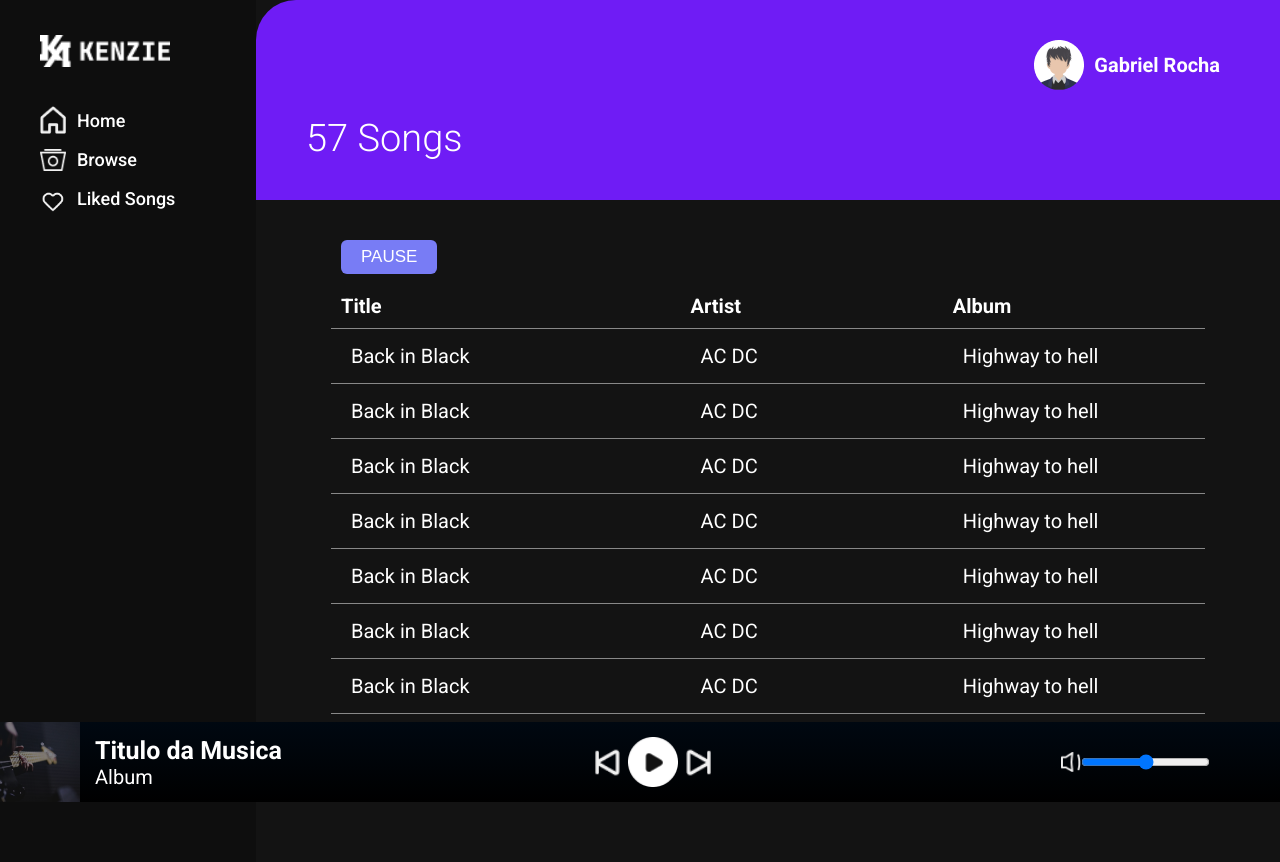
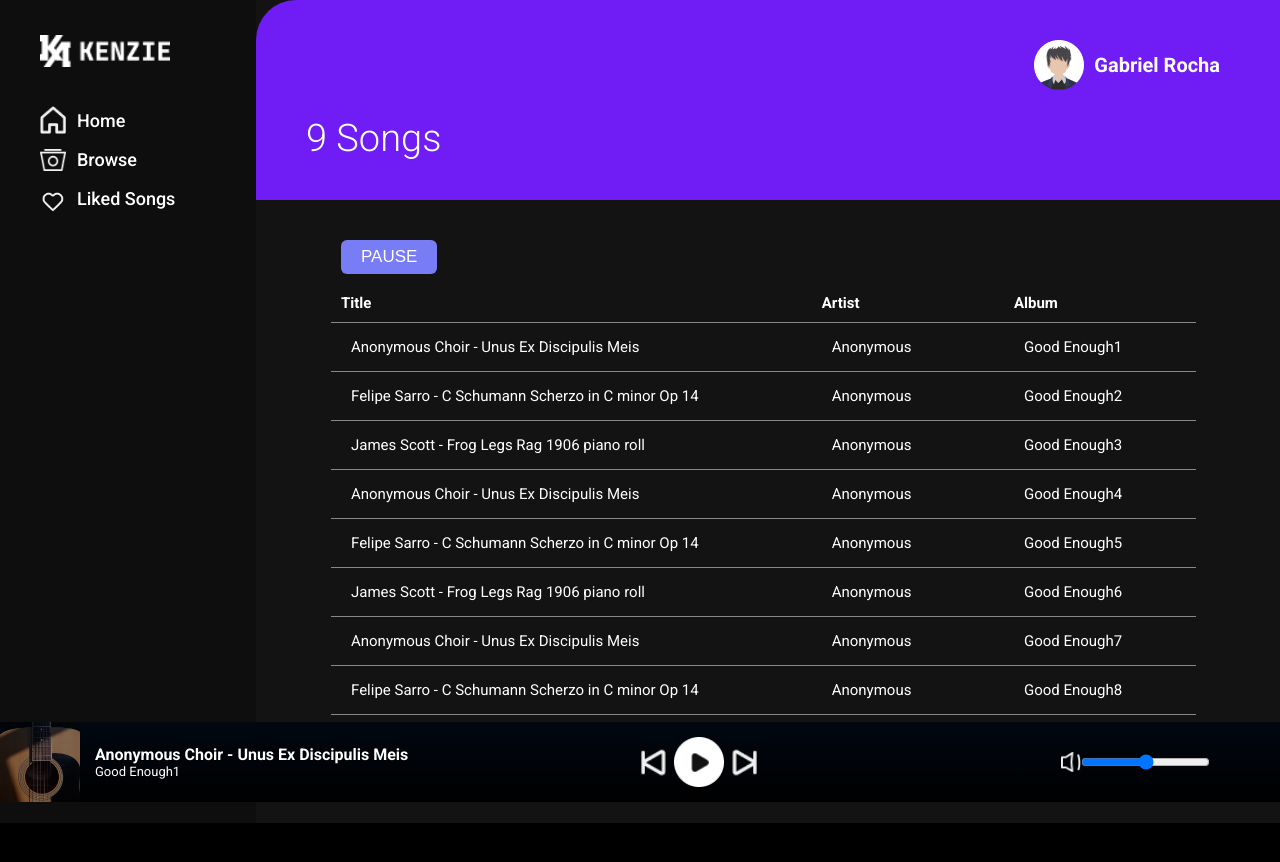
Before and after one commit to gabrielrochasouza/Maratona-kenzie-plataforma-streaming, a plain HTML site: page index.html in a window 1280 px wide. After the commit the page ends 823 px from the top, so only its background shows below. Drawn offline with Linux system fonts and the light colour scheme.

Commit message:
projeto finalizado

```diff
--- a/index.html
+++ b/index.html
@@ -26,19 +26,19 @@
                 <ul>
                     <a href="https://ufftech.com" target="_blank">
                         <li>
-                            <img src="src/img/icone1.png" alt="">
+                            <img src="src/img/icone1.png" alt="home icon">
                             <span>Home </span>
                         </li>
                     </a>
                     <a href="#">
                         <li>
-                            <img src="src/img/icone2.png" alt="">
+                            <img src="src/img/icone2.png" alt="browse icon">
                             <span>Browse</span>
                         </li>
                     </a>
                     <a href="#">
-                        <li>
-                            <img src="src/img/icone3.png" alt="">
+                        <li id="likeIconList">
+                            <img src="src/img/icone3.png" alt="like icon" id="likeIcon">
                             <span>Liked Songs</span>
                         </li>
                     </a>
@@ -66,7 +66,7 @@
 
             <div class="areadeMusicas">
 
-                <button>
+                <button id="btn__pausar">
                     Pause
                 </button>
                 <div class="areadeMusicas__Cabecalho">
@@ -78,47 +78,15 @@
                         </li>
                     </ul>
                 </div>
-                <ul class="lista-das-musicas">
-                    <li>
+                <ul class="lista-das-musicas" id="lista-das-musicas">
+                    <!--
+                        <li>
                         <p class="primeiro-item">Back in Black</p>
                         <p>AC DC</p>
                         <p>Highway to hell</p>
                     </li>
-                    <li>
-                        <p class="primeiro-item">Back in Black</p>
-                        <p>AC DC</p>
-                        <p>Highway to hell</p>
-                    </li>
-                    <li>
-                        <p class="primeiro-item">Back in Black</p>
-                        <p>AC DC</p>
-                        <p>Highway to hell</p>
-                    </li>
-                    <li>
-                        <p class="primeiro-item">Back in Black</p>
-                        <p>AC DC</p>
-                        <p>Highway to hell</p>
-                    </li>
-                    <li>
-                        <p class="primeiro-item">Back in Black</p>
-                        <p>AC DC</p>
-                        <p>Highway to hell</p>
-                    </li>
-                    <li>
-                        <p class="primeiro-item">Back in Black</p>
-                        <p>AC DC</p>
-                        <p>Highway to hell</p>
-                    </li>
-                    <li>
-                        <p class="primeiro-item">Back in Black</p>
-                        <p>AC DC</p>
-                        <p>Highway to hell</p>
-                    </li>
-                    <li>
-                        <p class="primeiro-item">Back in Black</p>
-                        <p>AC DC</p>
-                        <p>Highway to hell</p>
-                    </li>
+                    -->
+
                 </ul>
 
 
@@ -128,11 +96,11 @@
 
         <div class="areaPlayer">
             <figure class="imagemMusica">
-                <img src="src/img/album3.jpeg" alt="album"/>
+                <img src="src/img/album3.jpeg" id="fotoMusicaAtual" alt="album"/>
                 <figcaption class="hidden">Album</figcaption>
                 <div class="infoMusica">
-                    <h2>Titulo da Musica</h2>
-                    <p>Album</p>
+                    <h2 id="tituloMusicaAtual">Titulo da Musica</h2>
+                    <p id="tituloAlbumAtual">Album</p>
 
                 </div>
             </figure>
@@ -140,21 +108,23 @@
 
 
             <div class="areaPlayer__controls">
-                <img src="src/img/previous.png" class="previous" alt="previous">
-                <img src="src/img/play.png" class="play" alt="play">
-                <img src="src/img/next.png" class="next" alt="next">
+                <img src="src/img/previous.png" class="previous" alt="previous" id="previous">
+                <img src="src/img/play.png" class="play" alt="play" id="btn__player">
+                <img src="src/img/next.png" class="next" alt="next" id="next">
+
+                <audio src="" id="audioPlayer" ></audio>
             </div>
 
             <div class="areaVolume">
-                <img src="src/img/volume.png" alt="volume"/>
-                <input type="range" class="bar"/>
+                <img src="src/img/volume.png" alt="volume" id="btn__volume"/>
+                <input type="range" class="bar" id="range__volume" max="1" value="0.5" step="0.05"/>
             </div>
 
         </div>
 
 
     </main>
-
+    <script src="./src/js/script.js" type="module"></script>
 
 </body>
 </html>
--- a/src/css/style.css
+++ b/src/css/style.css
@@ -96,7 +96,7 @@ main{
 
     color: white;
     padding: 30px 15px;
-    min-height: 630px;
+    min-height: 430px;
 }
 .Bloco-Musicas .areadeMusicas button{
     background: #787cf5;
@@ -120,14 +120,14 @@ main{
     display: flex;
 }
 .Bloco-Musicas .areadeMusicas .areadeMusicas__Cabecalho p{
-    width: 30%;
+    width: 22%;
     padding: 10px;
     border-bottom: 0.5px solid rgb(136, 136, 136);
     color: white;
     font-weight: 600;
 }
 .Bloco-Musicas .areadeMusicas .areadeMusicas__Cabecalho .primeiro-item{
-    width: 40%;
+    width: 55%;
 }
 
 
@@ -148,18 +148,18 @@ main{
     min-height: 200px;
     height: 400px;
     overflow-y: scroll;
-    margin-bottom: 150px;
+    margin-bottom: 70px;
 }
 .Bloco-Musicas .areadeMusicas .lista-das-musicas li{
     display: flex;
 
 }
-.Bloco-Musicas .areadeMusicas .lista-das-musicas p{
-    width: 30%;
+.Bloco-Musicas .areadeMusicas .lista-das-musicas  p{
+    width: 22%;
     padding: 10px;
     border-bottom: 0.5px solid rgb(136, 136, 136);
     color: white;
-    font-size: 15px;
+    font-size: 11px;
     display: flex;
     align-items: center;
 }
@@ -167,7 +167,7 @@ main{
     background-color: rgb(31, 31, 31);
 }
 .Bloco-Musicas .areadeMusicas .lista-das-musicas .primeiro-item{
-    width: 40%;
+    width: 55%;
 }
 
 
@@ -195,13 +195,13 @@ main{
 }
 .areaPlayer .infoMusica{
     margin-left: 15px;
-
+    width: 105px;
 }
 .areaPlayer .infoMusica h2{
-    font-size: 12px;
+    font-size: 9px;
 }
 .areaPlayer .infoMusica p{
-    font-size: 12px;
+    font-size: 7px;
 }
 .areaPlayer .areaPlayer__controls{
     display: flex;
@@ -279,11 +279,14 @@ main{
     margin-right: 11px;
     width: 26px;
 }
+.areaPlayer .infoMusica {
+    width:488px;
+}
 .areaPlayer .infoMusica h2{
-    font-size: 25px;
+    font-size: 16px;
 }
 .areaPlayer .infoMusica p{
-    font-size: 20px;
+    font-size: 13px;
 }
 .Bloco-Musicas .Banner{
     height: 200px;
@@ -309,6 +312,11 @@ main{
 .areaPlayer .areaPlayer__controls .previous{
     width: 35px;
 }
+
+.areaPlayer .areaPlayer__controls{
+    width: 366px;
+}
+
 .areaPlayer .areaPlayer__controls .play{
     width: 50px;
 }
@@ -319,7 +327,7 @@ main{
     padding: 30px 75px;
 }
 .Bloco-Musicas .areadeMusicas p{
-    font-size: 20px !important;
+    font-size: 15px !important;
 }
 .areaPlayer .areaVolume{
 
--- a/src/js/baseMusicas.js
+++ b/src/js/baseMusicas.js
@@ -2,57 +2,66 @@ const baseMusicas = [
     {
         'name': 'Anonymous Choir - Unus Ex Discipulis Meis',
         'artist': 'Anonymous',
-        'path': './src/musics/Anonymous_Choir_-_Unus_Ex_Discipulis_Meis.mp3',
-        'album': 'Good Enough',
+        'path': './src/audio/Anonymous_Choir_-_Unus_Ex_Discipulis_Meis.mp3',
+        'album': 'Good Enough1',
+        'image':'./src/img/album1.jpeg'
     },
     {
         'name': 'Felipe Sarro - C Schumann Scherzo in C minor Op 14',
         'artist': 'Anonymous',
-        'path': './src/musics/Felipe_Sarro_-_11_-_C_Schumann_Scherzo_in_C_minor_Op_14.mp3',
-        'album': 'Good Enough',
+        'path': './src/audio/Felipe_Sarro_-_11_-_C_Schumann_Scherzo_in_C_minor_Op_14.mp3',
+        'album': 'Good Enough2',
+        'image':'./src/img/album2.jpeg'
     },
     {
         'name': 'James Scott - Frog Legs Rag 1906 piano roll',
         'artist': 'Anonymous',
-        'path': './src/musics/James_Scott_-_01_-_Frog_Legs_Rag_1906_piano_roll.mp3',
-        'album': 'Good Enough',
+        'path': './src/audio/James_Scott_-_01_-_Frog_Legs_Rag_1906_piano_roll.mp3',
+        'album': 'Good Enough3',
+        'image':'./src/img/album3.jpeg'
     },
     {
         'name': 'Anonymous Choir - Unus Ex Discipulis Meis',
         'artist': 'Anonymous',
-        'path': './src/musics/Anonymous_Choir_-_Unus_Ex_Discipulis_Meis.mp3',
-        'album': 'Good Enough',
+        'path': './src/audio/Anonymous_Choir_-_Unus_Ex_Discipulis_Meis.mp3',
+        'album': 'Good Enough4',
+        'image':'./src/img/album1.jpeg'
     },
     {
         'name': 'Felipe Sarro - C Schumann Scherzo in C minor Op 14',
         'artist': 'Anonymous',
-        'path': './src/musics/Felipe_Sarro_-_11_-_C_Schumann_Scherzo_in_C_minor_Op_14.mp3',
-        'album': 'Good Enough',
+        'path': './src/audio/Felipe_Sarro_-_11_-_C_Schumann_Scherzo_in_C_minor_Op_14.mp3',
+        'album': 'Good Enough5',
+        'image':'./src/img/album2.jpeg'
     },
     {
         'name': 'James Scott - Frog Legs Rag 1906 piano roll',
         'artist': 'Anonymous',
-        'path': './src/musics/James_Scott_-_01_-_Frog_Legs_Rag_1906_piano_roll.mp3',
-        'album': 'Good Enough',
+        'path': './src/audio/James_Scott_-_01_-_Frog_Legs_Rag_1906_piano_roll.mp3',
+        'album': 'Good Enough6',
+        'image':'./src/img/album3.jpeg'
     },
     {
         'name': 'Anonymous Choir - Unus Ex Discipulis Meis',
         'artist': 'Anonymous',
-        'path': './src/musics/Anonymous_Choir_-_Unus_Ex_Discipulis_Meis.mp3',
-        'album': 'Good Enough',
+        'path': './src/audio/Anonymous_Choir_-_Unus_Ex_Discipulis_Meis.mp3',
+        'album': 'Good Enough7',
+        'image':'./src/img/album1.jpeg'
     },
     {
         'name': 'Felipe Sarro - C Schumann Scherzo in C minor Op 14',
         'artist': 'Anonymous',
-        'path': './src/musics/Felipe_Sarro_-_11_-_C_Schumann_Scherzo_in_C_minor_Op_14.mp3',
-        'album': 'Good Enough',
+        'path': './src/audio/Felipe_Sarro_-_11_-_C_Schumann_Scherzo_in_C_minor_Op_14.mp3',
+        'album': 'Good Enough8',
+        'image':'./src/img/album2.jpeg'
     },
     {
         'name': 'James Scott - Frog Legs Rag 1906 piano roll',
         'artist': 'Anonymous',
-        'path': './src/musics/James_Scott_-_01_-_Frog_Legs_Rag_1906_piano_roll.mp3',
-        'album': 'Good Enough',
+        'path': './src/audio/James_Scott_-_01_-_Frog_Legs_Rag_1906_piano_roll.mp3',
+        'album': 'Good Enough9',
+        'image':'./src/img/album3.jpeg'
     }
 ];
-var mensagem='ok'
-export {mensagem};
+
+export {baseMusicas};
--- a/src/js/script.js
+++ b/src/js/script.js
@@ -0,0 +1,202 @@
+import {baseMusicas} from "./baseMusicas.js";
+
+
+const listaDasMusicas=document.getElementById('lista-das-musicas')
+const player = document.getElementById('audioPlayer');
+const btn_pausar= document.getElementById('btn__pausar')
+const btn__player=document.getElementById('btn__player')
+
+const tituloMusicaAtual= document.getElementById('tituloMusicaAtual')
+const tituloAlbumAtual= document.getElementById('tituloAlbumAtual')
+
+const next =document.getElementById('next')
+const previous = document.getElementById('previous')
+
+const imagemAlbum=document.getElementById('fotoMusicaAtual')
+
+
+let numeroMusicaSelecionada=0
+
+/* Primeira musica a tocar automaticamente se apertar o play */
+player.src = baseMusicas[numeroMusicaSelecionada].path
+atualizarInfoMusica(numeroMusicaSelecionada)
+
+btn__player.dataset.id='pausado'
+/*------------------------------------*/
+
+const numSongs =document.getElementById('numSongs')
+numSongs.innerText=baseMusicas.length
+
+
+const likeIcon =document.getElementById('likeIcon')
+const likeIconList=document.getElementById('likeIconList')
+likeIconList.addEventListener('mouseover',()=>{
+    likeIcon.src= 'src/img/icone3-hover.png'
+})
+likeIconList.addEventListener('mouseout',()=>{
+    likeIcon.src ='src/img/icone3.png'
+})
+
+
+/**------------------------------------- */
+function criandoLinha(musica, musicaId){
+
+    const linhaMusica= document.createElement('li');
+    const linhaMusica__titulo= document.createElement('p');
+    const linhaMusica__artista= document.createElement('p');
+    const linhaMusica__album= document.createElement('p');
+
+    linhaMusica__titulo.className= 'primeiro-item';
+
+    linhaMusica.dataset.id = musicaId;
+    linhaMusica.setAttribute('id',`${musicaId}`)
+
+
+    linhaMusica.setC
+
+    linhaMusica.appendChild(linhaMusica__titulo);
+    linhaMusica.appendChild(linhaMusica__artista);
+    linhaMusica.appendChild(linhaMusica__album);
+
+    linhaMusica__titulo.innerText= musica.name
+    linhaMusica__artista.innerText= musica.artist
+    linhaMusica__album.innerText= musica.album
+
+    listaDasMusicas.appendChild(linhaMusica)
+
+    /* Função para tocar a música ao clicar em item da lista */
+    linhaMusica.addEventListener('click', (evento)=>{
+
+        console.log(evento.currentTarget.dataset.id)
+        let numeroMusicaSelecionada = Number(evento.currentTarget.dataset.id)
+        tocarMusica(numeroMusicaSelecionada);
+        atualizarInfoMusica(numeroMusicaSelecionada);
+        alterarCorMusicaSelecionada(numeroMusicaSelecionada)
+
+    })
+
+
+}
+
+function inserindoMusicasBaseDados() {
+    for(var i=0; i< baseMusicas.length   ; i++){
+
+        criandoLinha(baseMusicas[i] , i )
+    }
+}
+
+inserindoMusicasBaseDados();
+
+
+/* Função para tocar*/
+function tocarMusica(musicaSelecionada){
+    player.src = baseMusicas[musicaSelecionada].path
+    player.play()
+
+    btn__player.src="./src/img/pause.png"
+    btn__player.dataset.id='tocando'
+    alterarCorMusicaSelecionada(musicaSelecionada);
+}
+/**Função para atualizar informarções */
+function atualizarInfoMusica(musicaSelecionada){
+    tituloMusicaAtual.innerText=baseMusicas[musicaSelecionada].name
+    tituloAlbumAtual.innerText=baseMusicas[musicaSelecionada].album
+
+    imagemAlbum.src=baseMusicas[musicaSelecionada].image
+}
+/* Função para mudar cor da linha da musica */
+
+function alterarCorMusicaSelecionada(musicaSelecionada){
+    for(let contador=0; contador<baseMusicas.length ; contador++){
+        document.getElementById(`${contador}`).style.backgroundColor='#131313';
+        if(contador==musicaSelecionada){
+            document.getElementById(`${contador}`).style.backgroundColor='rgb(31, 31, 31)';
+        }
+    }
+}
+
+
+/**-------------------------------------- */
+
+/*   Botão para pausar   */
+btn_pausar.addEventListener('click', ()=>{
+
+    player.pause()
+    btn__player.src="src/img/play.png"
+    btn__player.dataset.id='pausado'
+
+})
+
+
+/* Função para o botão de pause */
+btn__player.addEventListener('click', (event)=>{
+
+    console.log(event.currentTarget.src)
+
+    if(btn__player.dataset.id=='tocando'){
+
+        player.pause();
+        btn__player.dataset.id='pausado'
+        btn__player.src="src/img/play.png"
+
+    }
+    else if(btn__player.dataset.id=='pausado'){
+
+        player.play()
+        btn__player.dataset.id='tocando'
+        btn__player.src="src/img/pause.png"
+
+
+    }
+
+})
+
+/**Avançar */
+next.addEventListener('click',()=>{
+    numeroMusicaSelecionada++
+    if(numeroMusicaSelecionada==baseMusicas.length){
+        numeroMusicaSelecionada=0;
+        tocarMusica(numeroMusicaSelecionada);
+        atualizarInfoMusica(numeroMusicaSelecionada);
+        alterarCorMusicaSelecionada(numeroMusicaSelecionada)
+    }
+    else{
+        tocarMusica(numeroMusicaSelecionada);
+        atualizarInfoMusica(numeroMusicaSelecionada);
+        alterarCorMusicaSelecionada(numeroMusicaSelecionada)
+    }
+})
+
+/*Voltar*/
+
+previous.addEventListener('click',()=>{
+    numeroMusicaSelecionada--;
+    if(numeroMusicaSelecionada==-1){
+        tocarMusica(baseMusicas.length-1);
+        atualizarInfoMusica(baseMusicas.length-1);
+        alterarCorMusicaSelecionada(numeroMusicaSelecionada)
+
+        numeroMusicaSelecionada=baseMusicas.length-1;
+    }
+        tocarMusica(numeroMusicaSelecionada);
+        atualizarInfoMusica(numeroMusicaSelecionada);
+        alterarCorMusicaSelecionada(numeroMusicaSelecionada)
+})
+
+
+/** Alterar volume */
+
+const btn__volume = document.getElementById('btn__volume')
+const range__volume = document.getElementById('range__volume')
+
+btn__volume.addEventListener('click',()=>{
+    range__volume.value=0
+    player.volume = range__volume.value
+});
+
+
+range__volume.addEventListener('input', ()=>{
+
+    player.volume = range__volume.value
+
+})
```
